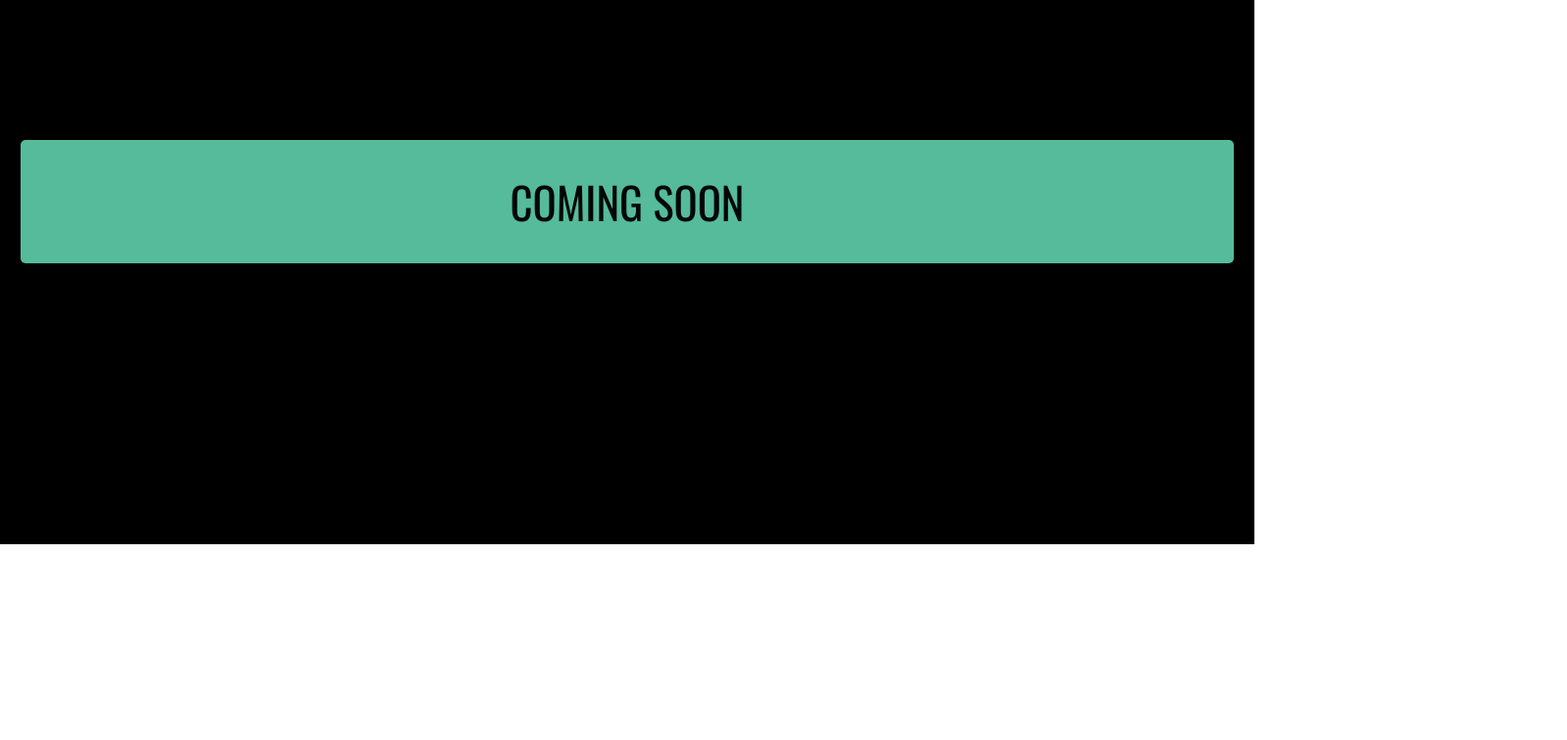
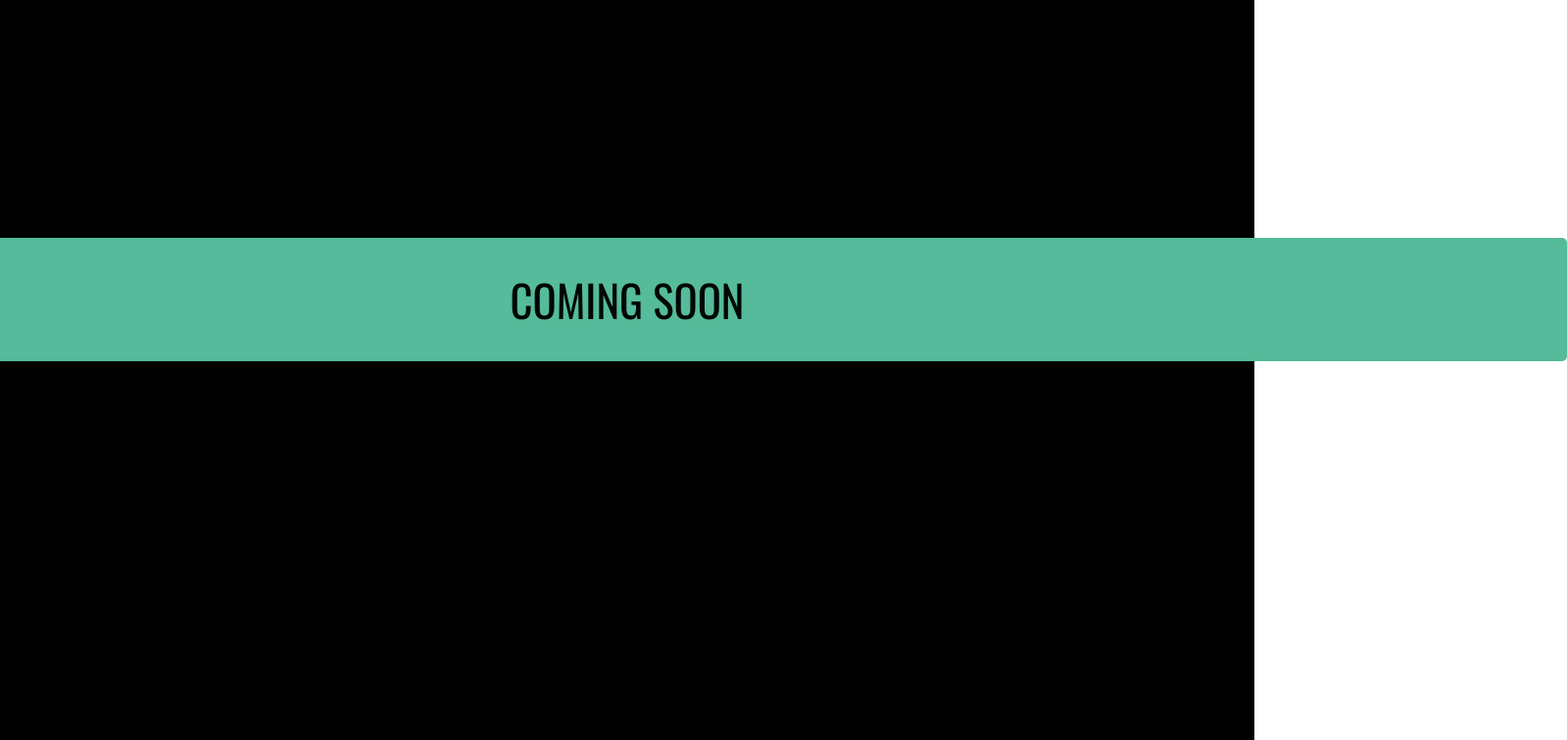
Before and after one commit to piotrbaranowski11/samplesmachine, a React (Create React App) app: page / in a window 1280 px wide. Shown: the part 1124-1880 px from the top of the page at 98% size, 1599 px wide, since content can reach past the window. Before the commit the page ends 1680 px from the top, so only its background shows below. Built offline with nearby package versions, Linux system fonts and the light colour scheme.

Commit message:
update changes

```diff
--- a/src/components/DiscoverSection/DrumMachineElements.js
+++ b/src/components/DiscoverSection/DrumMachineElements.js
@@ -6,7 +6,7 @@ export const DiscoverContainer = styled.div`
  display: flex;
  justify-content: center;
  align-items: center;
- height: 700px;
+ height: 900px;
  z-index: 1;
 
 `;
@@ -19,7 +19,7 @@ export const DiscoverInfo = styled.text`
    border-radius: 5px;
    background: #55BB9A;
    white-space: nowrap;
-   padding: 30px 500px;
+   padding: 30px 840px;
    color: #010606;
    font-size:2.8rem;
 
```
Also changed, not shown: public/index.html (+0 -16 lines), src/App.css (+1 -9 lines).
